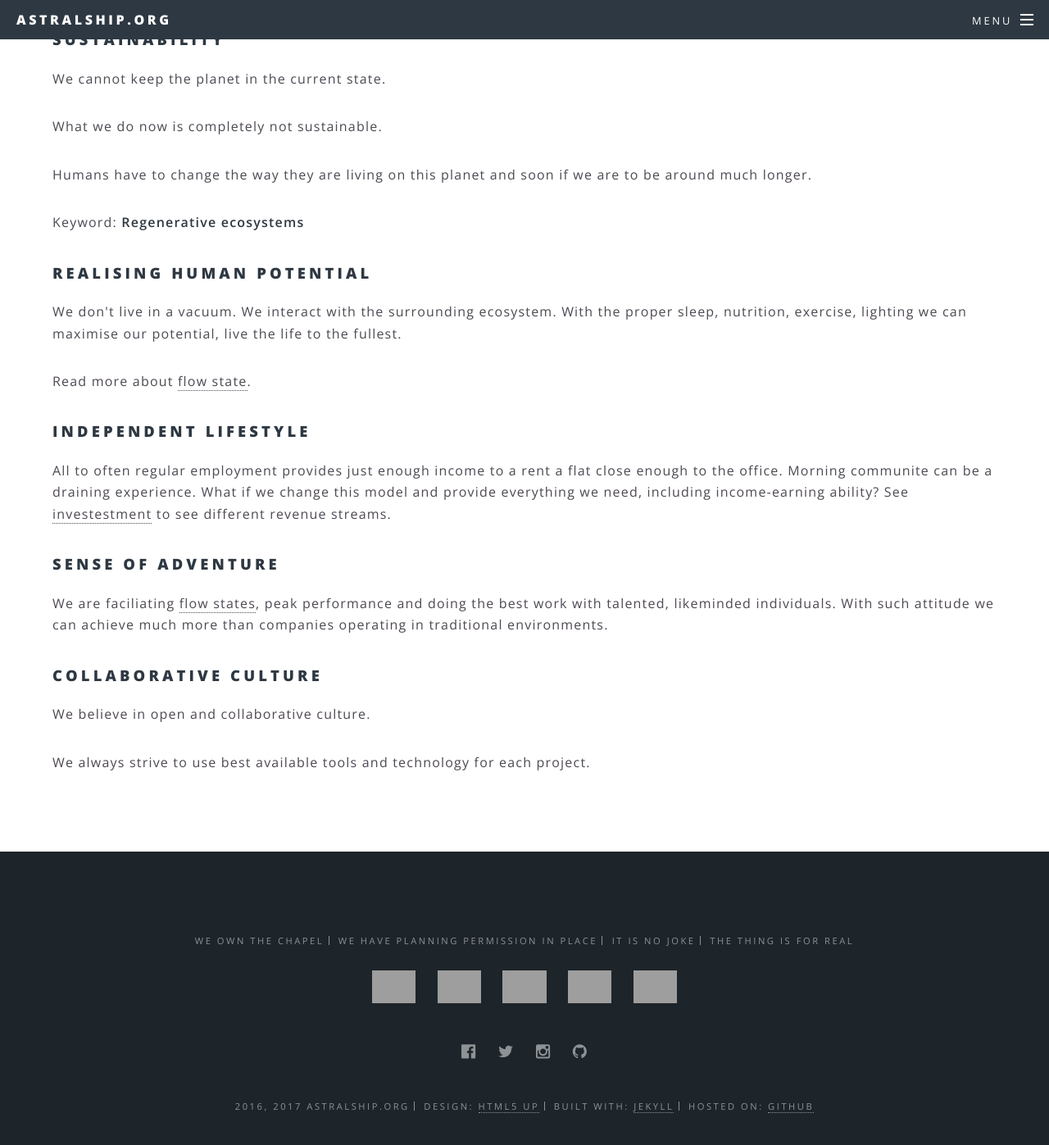
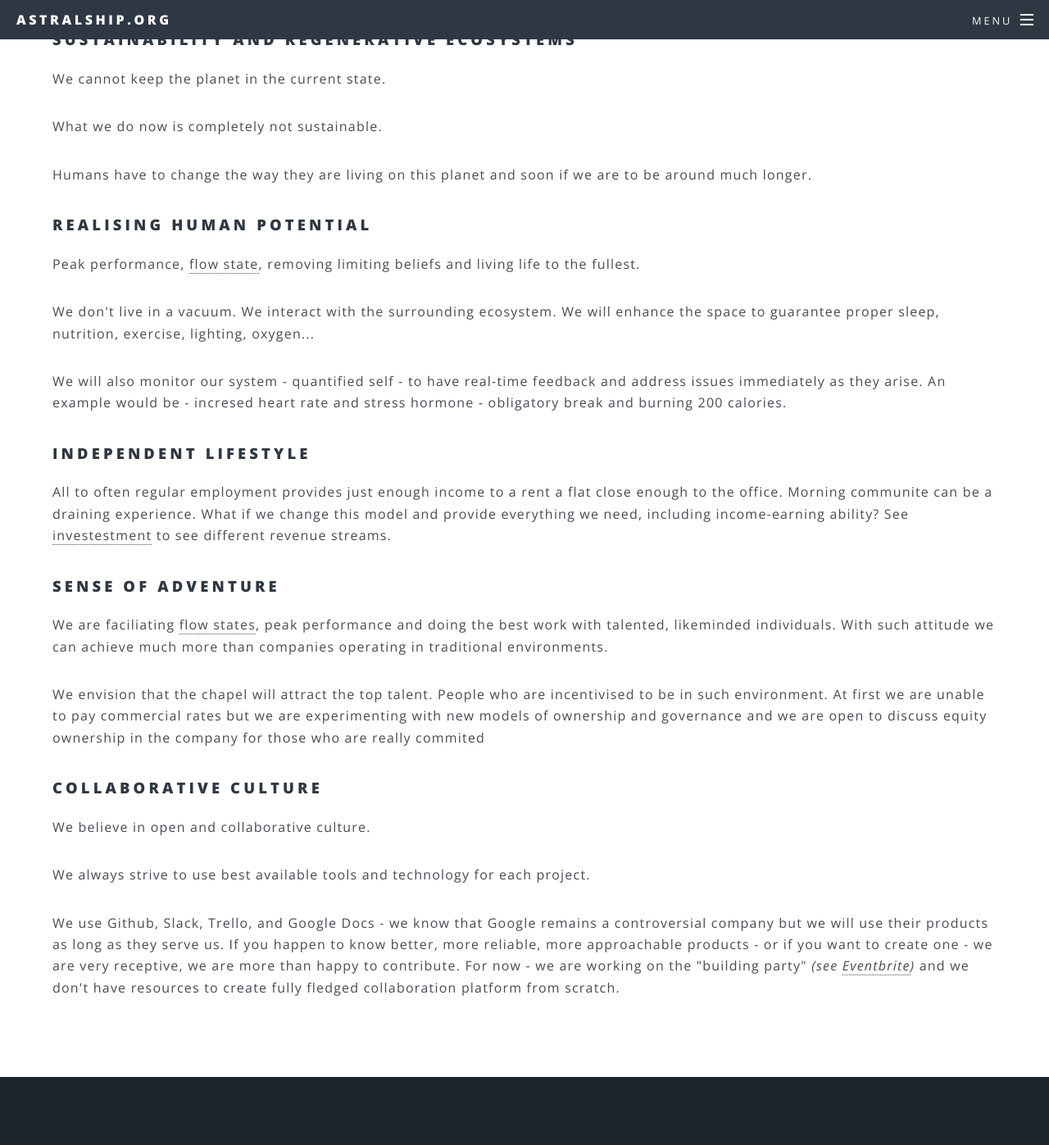
Before and after one commit to astralship/astralship.github.io, a Jekyll site: the page built from mission.html, in a window 1280 px wide and 1400 px high, scrolled down 545 px. Shown: the top 1397 px of the window at 82% size. Built offline with Jekyll 4.4.1, drawn with Linux system fonts in a browser that asks for light colours; grey boxes are pictures that could not be loaded.

Commit message:
Few more sentences about mission

```diff
--- a/mission.html
+++ b/mission.html
@@ -7,22 +7,24 @@ order: 2
 
 	<div class="wip">Work in progress</div>
 
-	<h3>Sustainability</h3>
+	<h3>Sustainability and Regenerative Ecosystems</h3>
 	<p>We cannot keep the planet in the current state.</p>
 	<p>What we do now is completely not sustainable.</p>
 	<p>Humans have to change the way they are living on this planet and soon if we are to be around much longer.</p>
-	<p>Keyword: <strong>Regenerative ecosystems</strong></p>
 
 	<h3>Realising human potential</h3>
-	<p>We don't live in a vacuum. We interact with the surrounding ecosystem. With the proper sleep, nutrition, exercise, lighting we can maximise our potential, live the life to the fullest.</p>
-	<p>Read more about <a href="flow">flow state</a>.</p>
+	<p>Peak performance, <a href="flow">flow state</a>, removing limiting beliefs and living life to the fullest.
+	<p>We don't live in a vacuum. We interact with the surrounding ecosystem. We will enhance the space to guarantee proper sleep, nutrition, exercise, lighting, oxygen...</p>
+	<p>We will also monitor our system - quantified self - to have real-time feedback and address issues immediately as they arise. An example would be - incresed heart rate and stress hormone - obligatory break and burning 200 calories.</p>
 
 	<h3>Independent lifestyle</h3>
 	<p>All to often regular employment provides just enough income to a rent a flat close enough to the office. Morning communite can be a draining experience. What if we change this model and provide everything we need, including income-earning ability? See <a href="investment.htmt">investestment</a> to see different revenue streams.</p>
 
 	<h3>Sense of adventure</h3>
 	<p>We are faciliating <a href="flow.html">flow states</a>, peak performance and doing the best work with talented, likeminded individuals. With such attitude we can achieve much more than companies operating in traditional environments.</p>
+	<p>We envision that the chapel will attract the top talent. People who are incentivised to be in such environment. At first we are unable to pay commercial rates but we are experimenting with new models of ownership and governance and we are open to discuss equity ownership in the company for those who are really commited</p>
 
 	<h3>Collaborative culture</h3>
 	<p>We believe in open and collaborative culture.</p>
 	<p>We always strive to use best available tools and technology for each project.</p>
+	<p>We use Github, Slack, Trello, and Google Docs - we know that Google remains a controversial company but we will use their products as long as they serve us. If you happen to know better, more reliable, more approachable products - or if you want to create one - we are very receptive, we are more than happy to contribute. For now - we are working on the "building party" <em>(see <a href="https://astralship.eventbrite.co.uk">Eventbrite</a>)</em> and we don't have resources to create fully fledged collaboration platform from scratch.</p>
```
